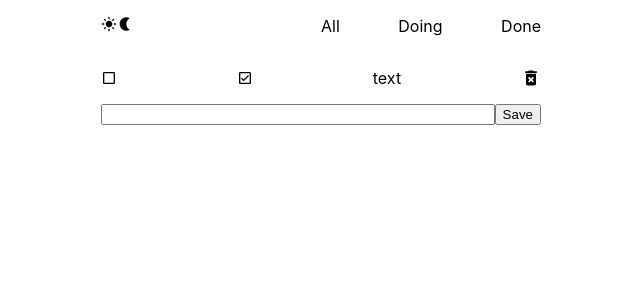
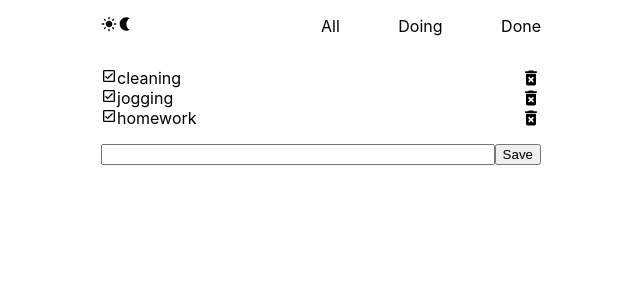
Before and after one commit to wwwkimminja/react-postCss-todo, a React (Create React App) app: page / in a window 1280 px wide. Shown: the top 300 px of the page, without its empty margins (319-959 px from the left). Built offline with nearby package versions, Linux system fonts and the light colour scheme.

Commit message:
feat : Item

```diff
--- a/src/App.js
+++ b/src/App.js
@@ -1,12 +1,15 @@
+import { useState } from 'react';
 import styles from './App.module.css'
 import Form from './Form';
 import Main from './Main';
 import Nav from './Nav';
 function App() {
+  const [filterType, setFilterType] = useState("doing")
+
   return (
     <div className={styles.container}>
       <Nav />
-      <Main />
+      <Main filterType={filterType} />
       <Form />
     </div>
 
--- /dev/null
+++ b/src/Item.jsx
@@ -0,0 +1,25 @@
+import React from 'react'
+import styles from './Item.module.css'
+import {MdOutlineCheckBoxOutlineBlank,MdOutlineCheckBox,MdDeleteForever} from 'react-icons/md'
+
+
+function Item({item}) {
+  const {type,content}=item
+  const isChecked = type ==="done"
+
+
+  return (
+    <li className={styles.item}>
+    <div className={styles.text}>
+    {isChecked?
+    <MdOutlineCheckBoxOutlineBlank />:
+    <MdOutlineCheckBox/>
+    }
+
+      {content}</div>
+    <MdDeleteForever size={20}/>
+  </li>
+  )
+}
+
+export default Item
--- /dev/null
+++ b/src/Item.module.css
@@ -0,0 +1,8 @@
+.item{
+  display: flex;
+  justify-content: space-between;
+  align-items: center;
+}
+.text{
+  text-align: center;
+}
--- a/src/Main.jsx
+++ b/src/Main.jsx
@@ -1,19 +1,45 @@
 import React from 'react'
 import styles from './Main.module.css'
-import {MdOutlineCheckBoxOutlineBlank,MdOutlineCheckBox,MdDeleteForever} from 'react-icons/md'
+import Item from './Item'
 
 
-function Main() {
+function Main({filterType}) {
+
+
+const itemList = fetched.filter((v=> !v.isDeleted && v.type ===filterType ))
   return (
     <ul className={styles.container} >
-      <li className={styles.item}>
-        <MdOutlineCheckBoxOutlineBlank/>
-        <MdOutlineCheckBox/>
-        <div className={styles.text}>text</div>
-        <MdDeleteForever size={20}/>
-      </li>
+      {
+        itemList.map((v)=>
+          <Item item={v}/>
+        )
+      }
     </ul>
   )
 }
 
+
+const fetched = [
+  {
+    type:"doing",
+    content:"cleaning",
+    isDeleted:false
+  },
+  {
+    type:"done",
+    content:"cleaning",
+    isDeleted:false
+  },
+  {
+    type:"doing",
+    content:"jogging",
+    isDeleted:false
+  },
+  {
+    type:"doing",
+    content:"homework",
+    isDeleted:false
+  },
+
+]
 export default Main
--- a/src/Main.module.css
+++ b/src/Main.module.css
@@ -2,8 +2,3 @@
   list-style: none;
   padding:0;
 }
-.item{
-  display: flex;
-  justify-content: space-between;
-  align-items: center;
-}
```
